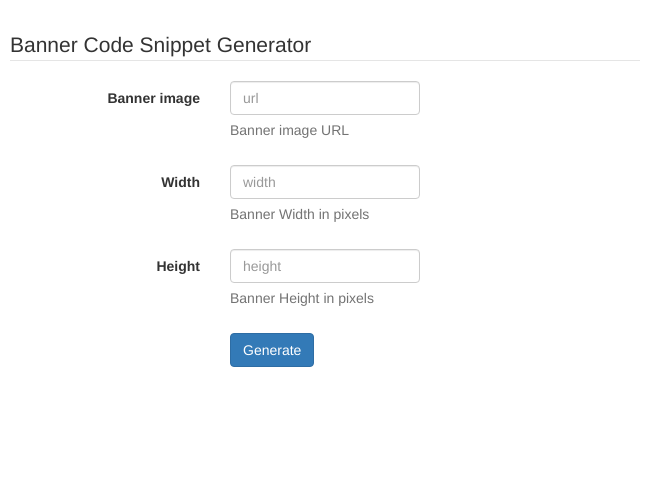
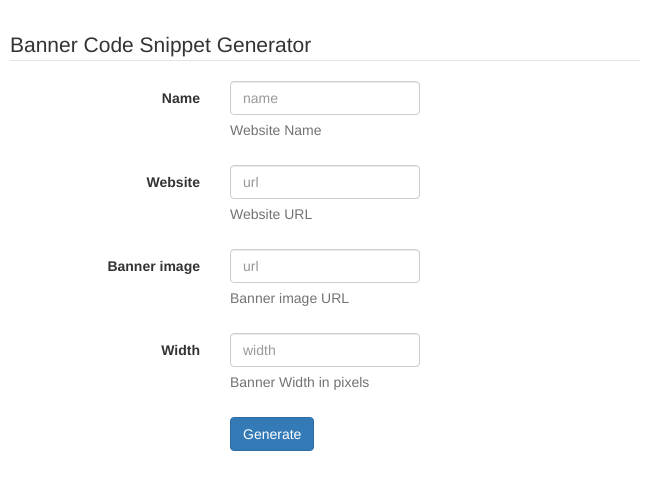
Before and after one commit to RDCH106/banner-code-snippet-generator, a plain HTML site: page generator/banner-code-snippet-generator.html in a window 1280 px wide. Shown: the full height of the page, 0-656 px from the left. Drawn offline with Linux system fonts and the light colour scheme.

Commit message:
Added Website Name and URL inputs

```diff
--- a/generator/banner-code-snippet-generator.html
+++ b/generator/banner-code-snippet-generator.html
@@ -21,6 +21,23 @@
 		<!-- Form Name -->
 		<legend>Banner Code Snippet Generator</legend>
 
+                <!-- Text input-->
+		<div class="form-group">
+			<label class="col-md-4 control-label" for="name">Name</label>
+			<div class="col-md-4">
+				<input id="name" name="name" type="text" placeholder="name" class="form-control input-md" required>
+				<span class="help-block">Website Name</span>
+			</div>
+		</div>
+
+                <div class="form-group">
+			<label class="col-md-4 control-label" for="website">Website</label>
+			<div class="col-md-4">
+				<input id="website" name="website" type="text" placeholder="url" class="form-control input-md" required>
+				<span class="help-block">Website URL</span>
+			</div>
+		</div>
+
 		<!-- Text input-->
 		<div class="form-group">
 			<label class="col-md-4 control-label" for="banner_img">Banner image</label>
@@ -36,15 +53,6 @@
 			<div class="col-md-4">
 				<input id="width" name="width" type="text" placeholder="width" class="form-control input-md" required>
 				<span class="help-block">Banner Width in pixels</span>
-			</div>
-		</div>
-
-		<!-- Text input-->
-		<div class="form-group">
-			<label class="col-md-4 control-label" for="height">Height</label>
-			<div class="col-md-4">
-				<input id="height" name="height" type="text" placeholder="height" class="form-control input-md" required>
-				<span class="help-block">Banner Height in pixels</span>
 			</div>
 		</div>
 
```
